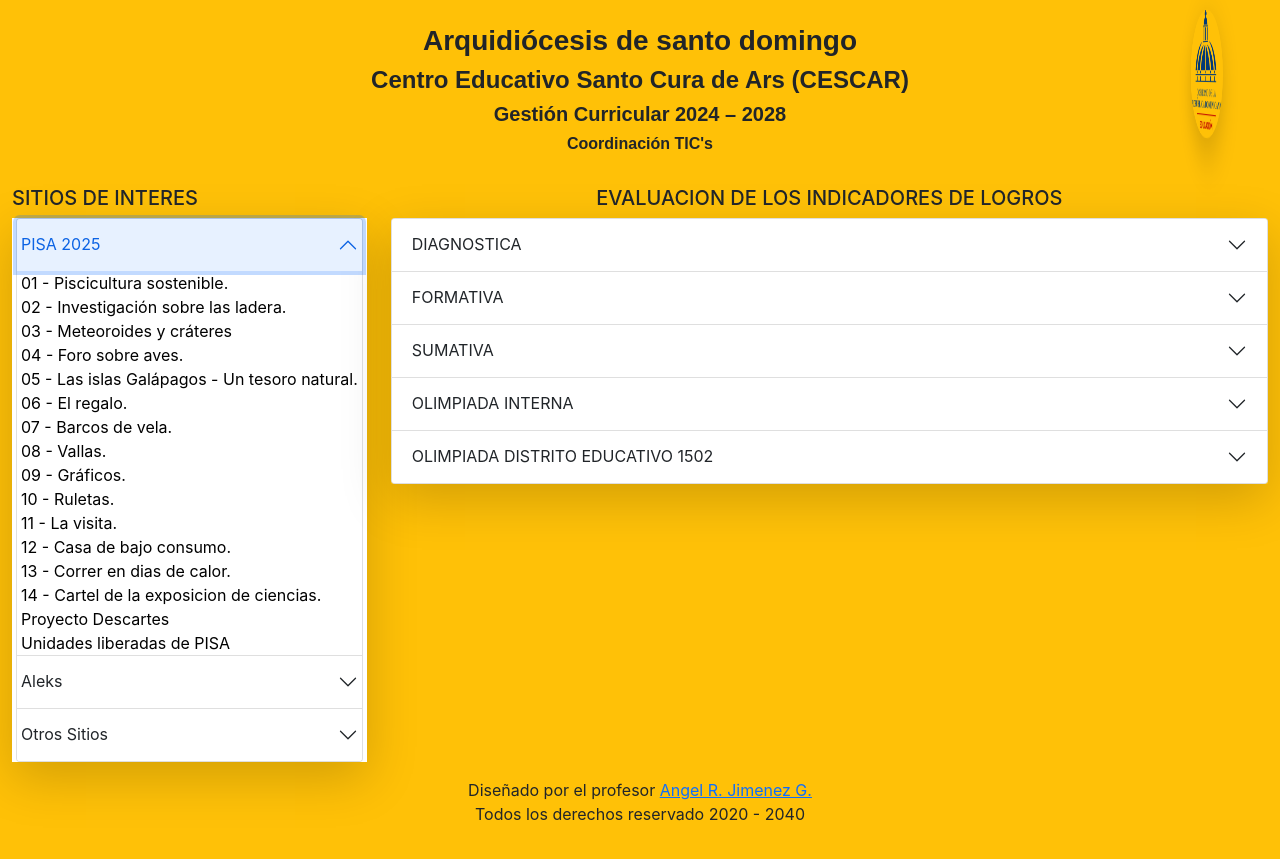
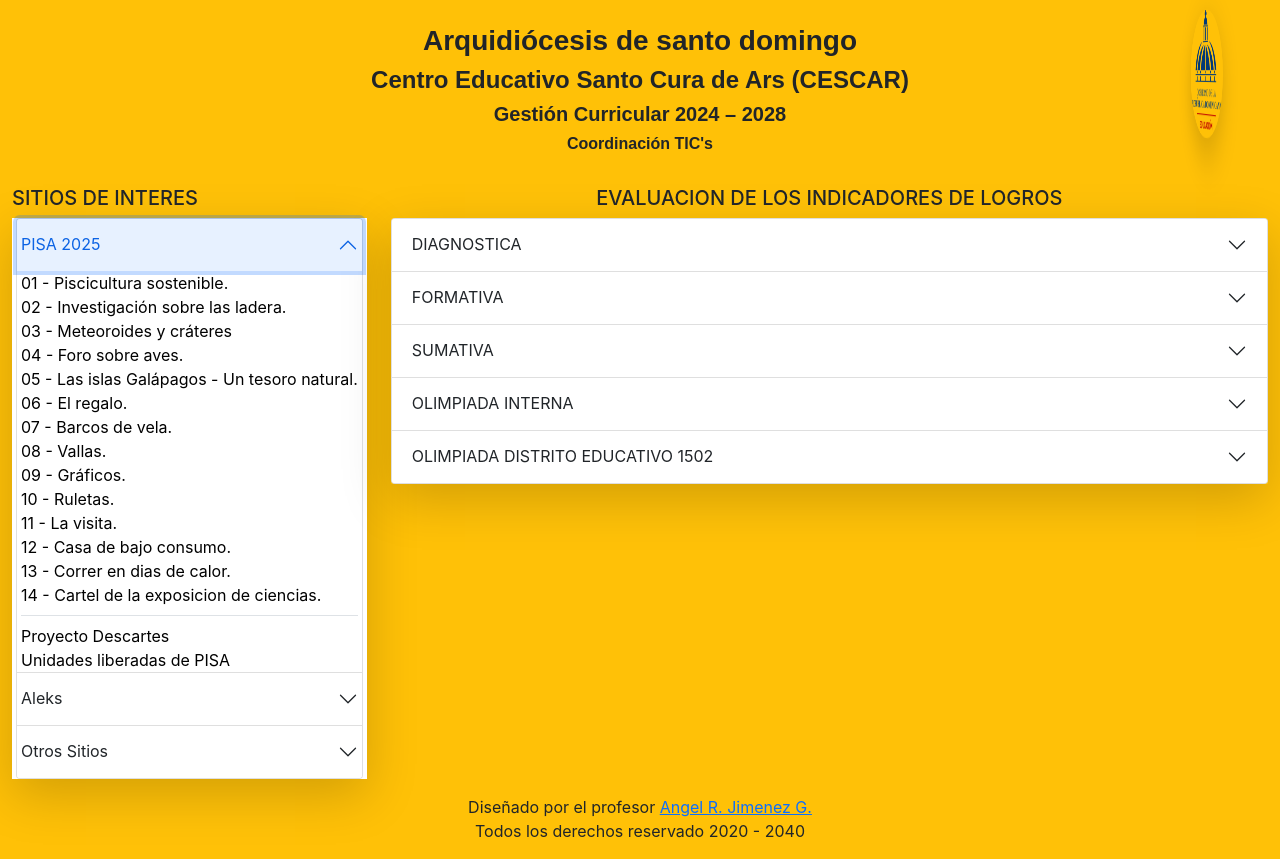
Before and after one commit to cescarsoporte/web, a React (Create React App) app: page / in a window 1280 px wide. Both pictures are taken after a click on the tab "PISA 2025". Built offline with nearby package versions, Linux system fonts and the light colour scheme.

Commit message:
Modified sitios de interes

```diff
--- a/src/components/Sitios.js
+++ b/src/components/Sitios.js
@@ -22,7 +22,11 @@ const AccordionItem = ({ id, title, links }) => (
       <div className="">
         <ul className="px-1 text-start">
           {links.map((link, index) => (
-            <li key={index}>
+  <React.Fragment key={index}>
+    {link.type === "separator" ? (
+      <div className="my-2 border-top"></div> // Separador con borde y margen
+    ) : (
+      <li>
         <a
           href={link.href}
           target="_blank"
@@ -32,6 +36,8 @@ const AccordionItem = ({ id, title, links }) => (
           {link.text}
         </a>
       </li>
+    )}
+  </React.Fragment>
 ))}
         </ul>
       </div>
@@ -41,20 +47,21 @@ const AccordionItem = ({ id, title, links }) => (
 
 const Sitios = () => {
 const pisaLinks = [
-    { href: "https://proyectodescartes.org/competencias/materiales_didacticos/PISA-REDDescartes-CS601-JS/index.html", title: "ALEKS | ¿Cómo funciona?", text: "01 - Piscicultura sostenible." },
-    { href: "https://proyectodescartes.org/competencias/materiales_didacticos/PISA-REDDescartes-CS637-JS/index.html", title: "ALEKS | ¿Cómo funciona una Verificación de Conocimientos?", text: "02 - Investigación sobre las ladera." },
-    { href: "https://proyectodescartes.org/competencias/materiales_didacticos/PISA-REDDescartes-CS641-JS/index.html", title: "Pagina principal de ALEKS", text: "03 - Meteoroides y cráteres" },
-    { href: "https://proyectodescartes.org/competencias/materiales_didacticos/PISA2018-CR548-JS/index.html", title: "Encuesta aleks", text: "04 - Foro sobre aves." },
-    { href: "https://proyectodescartes.org/competencias/materiales_didacticos/PISA2018-CR571-JS/index.html", title: "Encuesta aleks", text: "05 - Las islas Galápagos - Un tesoro natural." },
-    { href: "https://proyectodescartes.org/competencias/materiales_didacticos/PISA-REDDescartes-L1210-JS/index.html", title: "Encuesta aleks", text: "06 - El regalo." },
-    { href: "https://proyectodescartes.org/competencias/materiales_didacticos/PISA-REDDescartes-M1224-JS/index.html", title: "Encuesta aleks", text: "07 - Barcos de vela." },
-    { href: "https://proyectodescartes.org/competencias/materiales_didacticos/PISA-REDDescartes-CM012-JS/index.html", title: "Encuesta aleks", text: "08 - Vallas." },
-    { href: "https://proyectodescartes.org/competencias/materiales_didacticos/PISA-REDDescartes-CM010-JS/index.html", title: "Encuesta aleks", text: "09 - Gráficos." },
-    { href: "https://pisa2022-questions.oecd.org/platform/index.html?user=&unit=MAT/MA159-Spinners&lang=esp-CHL", title: "Encuesta aleks", text: "10 - Ruletas." },
-    { href: "https://proyectodescartes.org/competencias/materiales_didacticos/PISAordenadorRP-C101a-JS/index.html", title: "Encuesta aleks", text: "11 - La visita." },
-    { href: "https://proyectodescartes.org/competencias/materiales_didacticos/PISAordenadorC-CS633-JS/index.html", title: "Encuesta aleks", text: "12 - Casa de bajo consumo." },
-    { href: "https://proyectodescartes.org/competencias/materiales_didacticos/PISAordenadorC-CS623-JS/index.html", title: "Encuesta aleks", text: "13 - Correr en dias de calor." },
-    { href: "https://pisa2022-questions.oecd.org/platform/index.html?user=&domain=CRT&unit=T200-SCienceFairPoster&lang=esp-ESP", title: "Encuesta aleks", text: "14 - Cartel de la exposicion de ciencias." },
+  { href: "https://proyectodescartes.org/competencias/materiales_didacticos/PISA-REDDescartes-CS601-JS/index.html"				, title: "Contenidos basado en las unidades liberadas de PISA.", text: "01 - Piscicultura sostenible." },
+  { href: "https://proyectodescartes.org/competencias/materiales_didacticos/PISA-REDDescartes-CS637-JS/index.html"				, title: "Contenidos basado en las unidades liberadas de PISA.", text: "02 - Investigación sobre las ladera." },
+  { href: "https://proyectodescartes.org/competencias/materiales_didacticos/PISA-REDDescartes-CS641-JS/index.html"				, title: "Contenidos basado en las unidades liberadas de PISA.", text: "03 - Meteoroides y cráteres" },
+  { href: "https://proyectodescartes.org/competencias/materiales_didacticos/PISA2018-CR548-JS/index.html"		  				, title: "Contenidos basado en las unidades liberadas de PISA.", text: "04 - Foro sobre aves." },
+  { href: "https://proyectodescartes.org/competencias/materiales_didacticos/PISA2018-CR571-JS/index.html"		  				, title: "Contenidos basado en las unidades liberadas de PISA.", text: "05 - Las islas Galápagos - Un tesoro natural." },
+  { href: "https://proyectodescartes.org/competencias/materiales_didacticos/PISA-REDDescartes-L1210-JS/index.html"				, title: "Contenidos basado en las unidades liberadas de PISA.", text: "06 - El regalo." },
+  { href: "https://proyectodescartes.org/competencias/materiales_didacticos/PISA-REDDescartes-M1224-JS/index.html"				, title: "Contenidos basado en las unidades liberadas de PISA.", text: "07 - Barcos de vela." },
+  { href: "https://proyectodescartes.org/competencias/materiales_didacticos/PISA-REDDescartes-CM012-JS/index.html"				, title: "Contenidos basado en las unidades liberadas de PISA.", text: "08 - Vallas." },
+  { href: "https://proyectodescartes.org/competencias/materiales_didacticos/PISA-REDDescartes-CM010-JS/index.html"				, title: "Contenidos basado en las unidades liberadas de PISA.", text: "09 - Gráficos." },
+  { href: "https://pisa2022-questions.oecd.org/platform/index.html?user=&unit=MAT/MA159-Spinners&lang=esp-CHL"	  				, title: "Contenidos basado en las unidades liberadas de PISA.", text: "10 - Ruletas." },
+  { href: "https://proyectodescartes.org/competencias/materiales_didacticos/PISAordenadorRP-C101a-JS/index.html"  				, title: "Contenidos basado en las unidades liberadas de PISA.", text: "11 - La visita." },
+  { href: "https://proyectodescartes.org/competencias/materiales_didacticos/PISAordenadorC-CS633-JS/index.html"	  				, title: "Contenidos basado en las unidades liberadas de PISA.", text: "12 - Casa de bajo consumo." },
+  { href: "https://proyectodescartes.org/competencias/materiales_didacticos/PISAordenadorC-CS623-JS/index.html"					, title: "Contenidos basado en las unidades liberadas de PISA.", text: "13 - Correr en dias de calor." },
+  { href: "https://pisa2022-questions.oecd.org/platform/index.html?user=&domain=CRT&unit=T200-SCienceFairPoster&lang=esp-ESP"	, title: "Contenidos basado en las unidades liberadas de PISA.", text: "14 - Cartel de la exposicion de ciencias." },
+  { type: "separator" }, // Separador
   { href: "https://proyectodescartes.org/competencias/", title: "Esta web recoge objetos de aprendizaje interactivos cuyo objetivo es la formación y evaluación competencial. Sus contenidos se basan en las unidades liberadas de PISA.", text: "Proyecto Descartes" },
   { href: "https://pisa2022-questions.oecd.org/", title: "Contenidos basado en las unidades liberadas de PISA.", text: "Unidades liberadas de PISA" }
 ];
```
Lines whose indentation alone changed are shown as unchanged.
